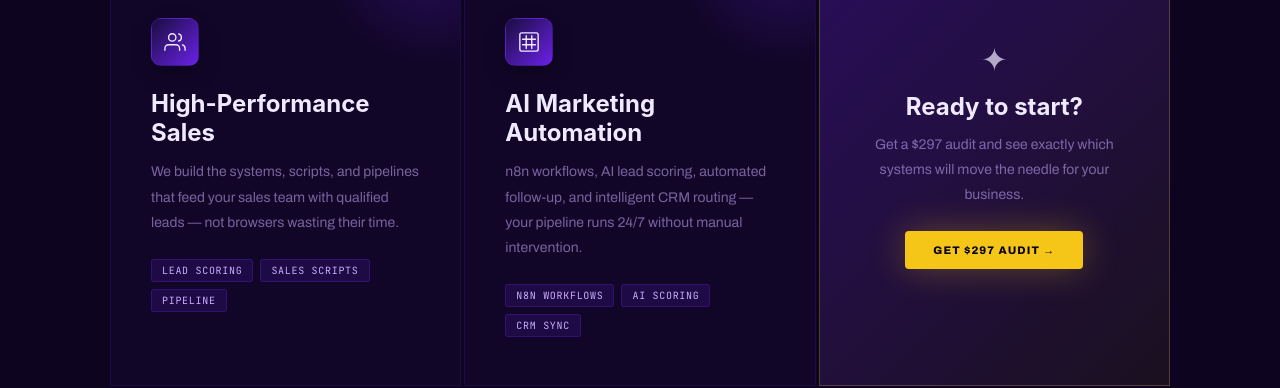
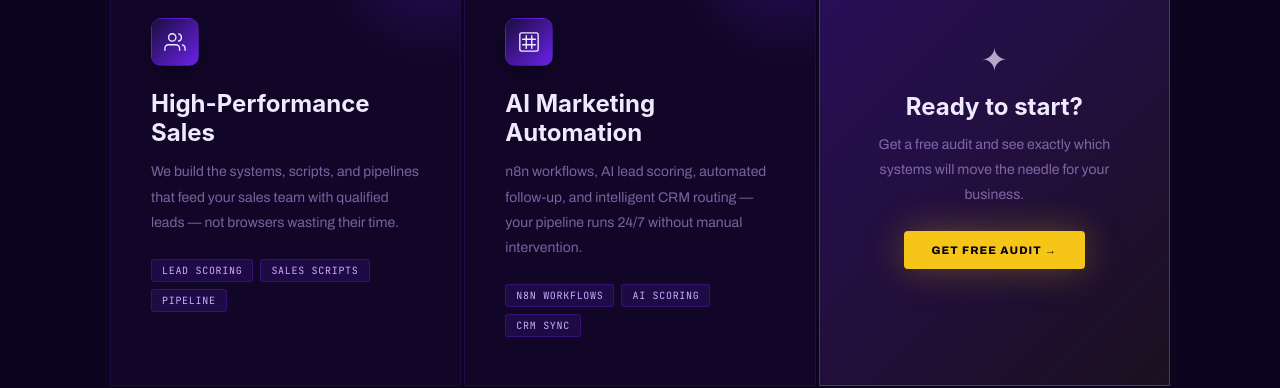
Before and after one commit to iammrtee/titanleap-new, a Next.js app: page / in a window 1280 px wide. Shown: the part 2840-3228 px from the top of the page. Built offline with nearby package versions, Linux system fonts and the light colour scheme.

Commit message:
Update site

```diff
--- a/components/Process.js
+++ b/components/Process.js
@@ -1,5 +1,5 @@
 const steps = [
-  { n:'1', title:'$297 Revenue Leak Audit', desc:"We dig into your funnel, traffic, and conversion points and hand back a clear report — what's broken, what to fix first, and what it'll cost." },
+  { n:'1', title:'Free Revenue Leak Audit', desc:"We dig into your funnel, traffic, and conversion points and hand back a clear report — what's broken, what to fix first, and what to do about it." },
   { n:'2', title:'Strategy Sprint', desc:'We map your full growth system and identify the highest-leverage opportunities first.' },
   { n:'3', title:'Build & Launch', desc:'We build funnels, content, automations, and ads — all tested before going live.' },
   { n:'4', title:'Automate Leads', desc:"AI-powered lead flow keeps your pipeline running 24/7 without manual effort." },
--- a/components/Results.js
+++ b/components/Results.js
@@ -1,5 +1,5 @@
 const cards = [
-  { n:'01', title:'Audit-First', p:"Every engagement starts with data, not assumptions. We map your funnel, traffic, and conversion points before recommending a single fix.", source:'$297 Revenue Leak Audit · 5-hour delivery' },
+  { n:'01', title:'Audit-First', p:"Every engagement starts with data, not assumptions. We map your funnel, traffic, and conversion points before recommending a single fix.", source:'Free Revenue Leak Audit · 5-hour delivery' },
   { n:'02', title:'AI-Powered From Day One', p:"Lead scoring, automated nurture sequences, and intelligent routing are built into every system — so your pipeline runs without manual babysitting.", source:'n8n + AI lead scoring · Built-in' },
   { n:'03', title:'Compound Systems', p:"Each month builds on the last. Funnels, content, and automation are designed to keep working long after the initial build is done.", source:'Scaling System · Month over month' },
   { n:'04', title:'Founder-Direct', p:"You work with the person building your system — not an account manager relaying messages between you and the people doing the actual work.", source:'Direct line · Every engagement' },
--- a/components/Services.js
+++ b/components/Services.js
@@ -32,8 +32,8 @@ export default function Services({ onAudit }) {
             <div>
               <div style={{fontSize:'32px',marginBottom:'14px',opacity:.7}}>✦</div>
               <div className="svc-title" style={{marginBottom:'10px'}}>Ready to start?</div>
-              <p className="svc-desc" style={{marginBottom:'24px'}}>Get a $297 audit and see exactly which systems will move the needle for your business.</p>
-              <a href="#" className="btn-primary" onClick={e=>{e.preventDefault();onAudit()}} style={{display:'inline-flex',fontSize:'11px',padding:'13px 28px'}}>Get $297 Audit →</a>
+              <p className="svc-desc" style={{marginBottom:'24px'}}>Get a free audit and see exactly which systems will move the needle for your business.</p>
+              <a href="#" className="btn-primary" onClick={e=>{e.preventDefault();onAudit()}} style={{display:'inline-flex',fontSize:'11px',padding:'13px 28px'}}>Get Free Audit →</a>
             </div>
           </div>
         </div>
```
